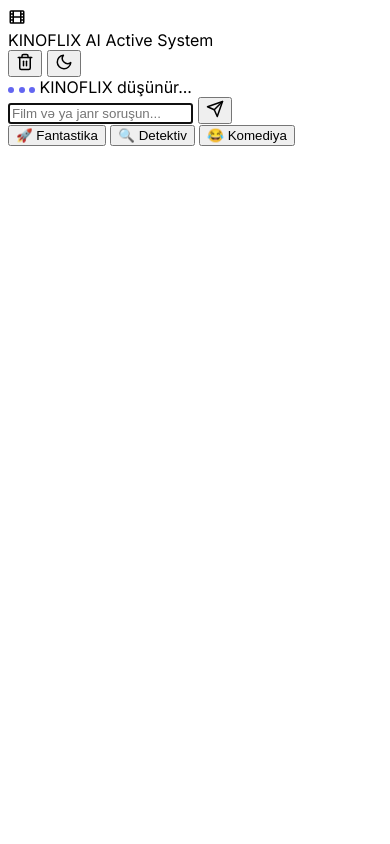
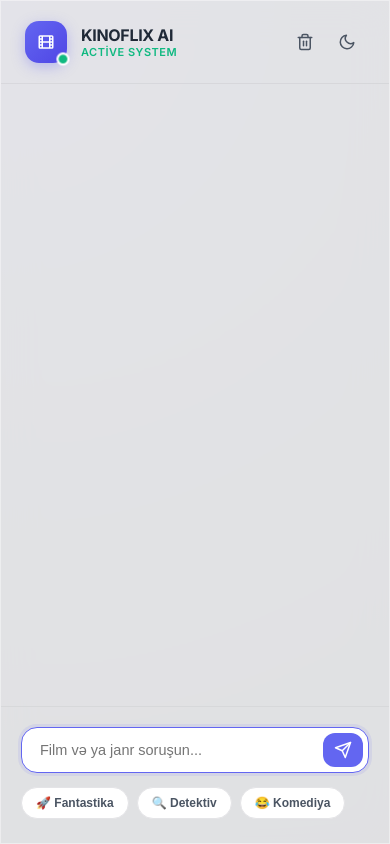
Before and after one commit to kinoflix/chatbot, a website: page public/index.html in a window 390 px wide. Drawn offline with Linux system fonts and the light colour scheme.

Commit message:
Refactor CSS for chat window layout and themes

```diff
--- a/public/style.css
+++ b/public/style.css
@@ -1,57 +1,207 @@
-body {
-    font-family: 'Inter', sans-serif;
+/* --- GLOBAL LAYOUT FOR FULLPAGE ASSISTANT --- */
+:root {
+    --chat-primary: #6366f1;
+    --chat-primary-dark: #4f46e5;
 }
 
-.glass-panel {
+* {
+    box-sizing: border-box;
+    margin: 0;
+    padding: 0;
+}
+
+body {
+    width: 100vw;
+    height: 100vh;
+    display: flex;
+    align-items: center;
+    justify-content: center;
+    background: radial-gradient(circle at top left, #1e1b4b, #0f172a, #020617);
+    font-family: 'Inter', system-ui, -apple-system, sans-serif;
+    overflow: hidden;
+    padding: 20px;
+}
+
+/* Sabit Və Həmişə Açıq Çat Pəncərəsi */
+#chat-window {
+    width: 100%;
+    max-width: 600px; /* Səhifədə daha geniş və oxunaqlı premium struktur */
+    height: 85vh;
+    max-height: 800px;
+    border-radius: 28px;
+    display: flex;
+    flex-direction: column;
+    overflow: hidden;
+    box-shadow: 0 25px 60px rgba(0, 0, 0, 0.5);
     backdrop-filter: blur(20px);
     -webkit-backdrop-filter: blur(20px);
-    border-right: 1px solid rgba(255, 255, 255, 0.05);
 }
 
-/* Mesaj köpükcüklərinin animasiyası */
-.message-bubble {
-    max-width: 85%;
-    animation: slideIn 0.35s cubic-bezier(0.175, 0.885, 0.32, 1.275) forwards;
+/* Tema Keçid Rəngləri */
+#chat-window.light-mode {
+    background: rgba(255, 255, 255, 0.88);
+    border: 1px solid rgba(255, 255, 255, 0.4);
 }
 
-@keyframes slideIn {
-    from { opacity: 0; transform: translateY(15px) scale(0.95); }
+#chat-window.dark-mode {
+    background: rgba(15, 23, 42, 0.85);
+    border: 1px solid rgba(255, 255, 255, 0.08);
+}
+
+/* Header */
+#chat-header {
+    padding: 20px 24px;
+    display: flex;
+    justify-content: space-between;
+    align-items: center;
+    border-bottom: 1px solid rgba(0, 0, 0, 0.05);
+}
+.dark-mode #chat-header { border-bottom: 1px solid rgba(255, 255, 255, 0.06); }
+
+.header-info { display: flex; align-items: center; gap: 14px; }
+
+.avatar-container { position: relative; display: inline-block; }
+
+.avatar {
+    background: linear-gradient(135deg, var(--chat-primary), var(--chat-primary-dark));
+    width: 42px;
+    height: 42px;
+    border-radius: 14px;
+    display: flex;
+    align-items: center;
+    justify-content: center;
+    color: white;
+    box-shadow: 0 4px 14px rgba(99, 102, 241, 0.35);
+}
+
+.online-dot {
+    position: absolute;
+    bottom: -2px;
+    right: -2px;
+    width: 12px;
+    height: 12px;
+    background-color: #10b981;
+    border: 2px solid #fff;
+    border-radius: 50%;
+    animation: pulse 2s infinite ease-in-out;
+}
+.dark-mode .online-dot { border-color: #0f172a; }
+
+@keyframes pulse {
+    0% { transform: scale(0.95); opacity: 0.6; }
+    50% { transform: scale(1.1); opacity: 1; }
+    100% { transform: scale(0.95); opacity: 0.6; }
+}
+
+.bot-title { display: block; font-weight: 700; font-size: 16px; letter-spacing: -0.3px; }
+.light-mode .bot-title { color: #1f2937; }
+.dark-mode .bot-title { color: #f4f4f5; }
+
+#bot-status { display: block; font-size: 11px; font-weight: 600; color: #10b981; text-transform: uppercase; letter-spacing: 0.5px; }
+
+.header-actions { display: flex; align-items: center; gap: 6px; }
+
+#chat-clear-btn, #chat-theme-btn {
+    background: transparent;
+    border: none;
+    width: 36px;
+    height: 36px;
+    border-radius: 10px;
+    display: flex;
+    align-items: center;
+    justify-content: center;
+    cursor: pointer;
+    transition: all 0.2s;
+}
+.light-mode #chat-clear-btn, .light-mode #chat-theme-btn { color: #4b5563; }
+.dark-mode #chat-clear-btn, .dark-mode #chat-theme-btn { color: #a1a1aa; }
+
+#chat-clear-btn:hover { color: #ef4444 !important; }
+.light-mode #chat-clear-btn:hover, .light-mode #chat-theme-btn:hover { background: rgba(0,0,0,0.05); }
+.dark-mode #chat-clear-btn:hover, .dark-mode #chat-theme-btn:hover { background: rgba(255,255,255,0.05); }
+
+/* Messages Box */
+#chat-messages {
+    flex: 1;
+    padding: 24px 20px;
+    overflow-y: auto;
+    display: flex;
+    flex-direction: column;
+    gap: 16px;
+}
+#chat-messages::-webkit-scrollbar { width: 4px; }
+#chat-messages::-webkit-scrollbar-track { background: transparent; }
+.light-mode #chat-messages::-webkit-scrollbar-thumb { background: rgba(0,0,0,0.1); border-radius: 10px; }
+.dark-mode #chat-messages::-webkit-scrollbar-thumb { background: rgba(255,255,255,0.1); border-radius: 10px; }
+
+.chat-message {
+    padding: 12px 16px;
+    max-width: 80%;
+    font-size: 14.5px;
+    line-height: 1.5;
+    animation: slideInUp 0.35s cubic-bezier(0.175, 0.885, 0.32, 1.2) forwards;
+}
+@keyframes slideInUp {
+    from { opacity: 0; transform: translateY(12px) scale(0.96); }
     to { opacity: 1; transform: translateY(0) scale(1); }
 }
 
-/* KINOFLIX AI Cavab balonu */
-.ai-bubble {
-    border-bottom-left-radius: 4px;
-    background: rgba(30, 41, 59, 0.7);
-    color: #f1f5f9;
-    border: 1px solid rgba(255, 255, 255, 0.05);
+.bot-message { align-self: flex-start; border-radius: 18px 18px 18px 4px; }
+.light-mode .bot-message { background: rgba(0, 0, 0, 0.04); color: #1f2937; }
+.dark-mode .bot-message { background: rgba(255, 255, 255, 0.05); color: #e4e4e7; }
+
+.user-message {
+    background: var(--chat-primary);
+    color: #ffffff;
+    align-self: flex-end;
+    border-radius: 18px 18px 4px 18px;
+    box-shadow: 0 4px 12px rgba(99, 102, 241, 0.25);
 }
 
-/* İstifadəçi Balonu */
-.user-bubble {
-    border-bottom-right-radius: 4px;
-    background: #6366f1;
-    color: white;
-    box-shadow: 0 4px 15px rgba(99, 102, 241, 0.25);
+/* Typing Indicator */
+#chat-typing-indicator { padding: 4px 24px; }
+.indicator-hidden { display: none; }
+.typing-dots { display: flex; align-items: center; gap: 4px; }
+.typing-dot { width: 6px; height: 6px; background: var(--chat-primary); border-radius: 50%; display: inline-block; animation: chatBounce 1.4s infinite ease-in-out; }
+@keyframes chatBounce { 0%, 80%, 100% { transform: scale(0); opacity: 0.3; } 40% { transform: scale(1); opacity: 1; } }
+.indicator-text { font-size: 11px; margin-left: 6px; font-weight: 500; }
+.light-mode .indicator-text { color: #6b7280; }
+.dark-mode .indicator-text { color: #9ca3af; }
+
+/* Footer & Inputs */
+#chat-footer {
+    padding: 20px;
+    display: flex;
+    flex-direction: column;
+    gap: 14px;
+    border-top: 1px solid rgba(0, 0, 0, 0.04);
 }
+.dark-mode #chat-footer { border-top: 1px solid rgba(255, 255, 255, 0.05); }
 
-/* Üç nöqtə yazır animasiyası */
-.typing-dot {
-    width: 6px;
-    height: 6px;
-    background: #6366f1;
-    border-radius: 50%;
-    display: inline-block;
-    animation: bounce 1.4s infinite ease-in-out;
+#chat-input-area { display: flex; gap: 8px; position: relative; }
+#chat-input { flex: 1; padding: 14px 54px 14px 18px; border: 1px solid transparent; border-radius: 16px; outline: none; font-size: 14.5px; transition: all 0.3s; }
+.light-mode #chat-input { background: rgba(0,0,0,0.04); color: #111827; }
+.dark-mode #chat-input { background: rgba(255,255,255,0.05); color: #f4f4f5; }
+.light-mode #chat-input:focus { border-color: var(--chat-primary); background: #fff; box-shadow: 0 0 0 3px rgba(99,102,241,0.1); }
+.dark-mode #chat-input:focus { border-color: var(--chat-primary); background: #0f172a; box-shadow: 0 0 0 3px rgba(99,102,241,0.2); }
+
+#chat-send-btn {
+    position: absolute; right: 6px; top: 6px; bottom: 6px; background: var(--chat-primary); color: white; border: none; border-radius: 12px; width: 40px; display: flex; align-items: center; justify-content: center; cursor: pointer; transition: background 0.2s;
 }
+#chat-send-btn:hover { background: var(--chat-primary-dark); }
 
-@keyframes bounce {
-    0%, 80%, 100’% { transform: scale(0); opacity: 0.3; }
-    40% { transform: scale(1); opacity: 1; }
+/* Chips */
+.quick-chips { display: flex; gap: 8px; overflow-x: auto; padding-bottom: 4px; }
+.quick-chips::-webkit-scrollbar { height: 2px; }
+.quick-chips::-webkit-scrollbar-thumb { background: rgba(99,102,241,0.2); }
+.chip-btn { white-space: nowrap; padding: 8px 14px; font-size: 12px; font-weight: 600; border-radius: 20px; cursor: pointer; transition: all 0.2s; }
+.light-mode .chip-btn { background: #fff; border: 1px solid #e4e4e7; color: #4b5563; }
+.dark-mode .chip-btn { background: rgba(255,255,255,0.04); border: 1px solid rgba(255,255,255,0.05); color: #d4d4d8; }
+.light-mode .chip-btn:hover { background: #f4f4f5; border-color: var(--chat-primary); color: var(--chat-primary); }
+.dark-mode .chip-btn:hover { background: rgba(99,102,241,0.1); border-color: var(--chat-primary); color: #fff; }
+
+/* Responsive For Mobile Screens */
+@media (max-width: 640px) {
+    body { padding: 0; }
+    #chat-window { height: 100vh; max-height: 100vh; border-radius: 0; }
 }
-
-/* Skrol hissəsinin gözəlləşdirilməsi */
-.custom-scrollbar::-webkit-scrollbar { height: 4px; width: 4px; }
-.custom-scrollbar::-webkit-scrollbar-track { background: transparent; }
-.custom-scrollbar::-webkit-scrollbar-thumb { background: rgba(255, 255, 255, 0.1); border-radius: 10px; }
-.custom-scrollbar::-webkit-scrollbar-thumb:hover { background: rgba(99, 102, 241, 0.4); }
```
